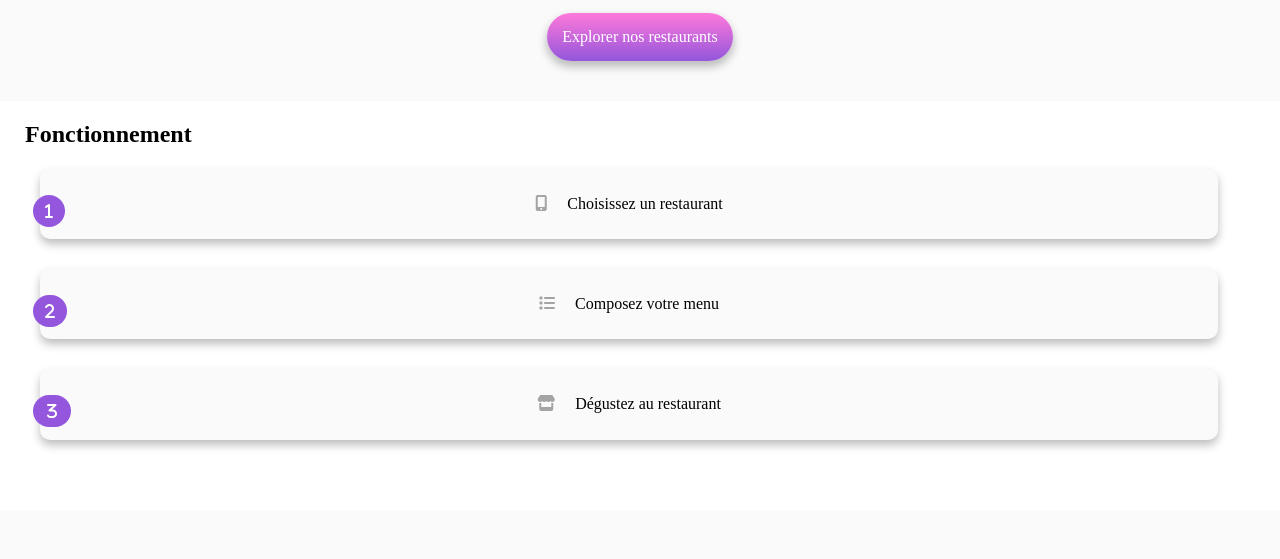
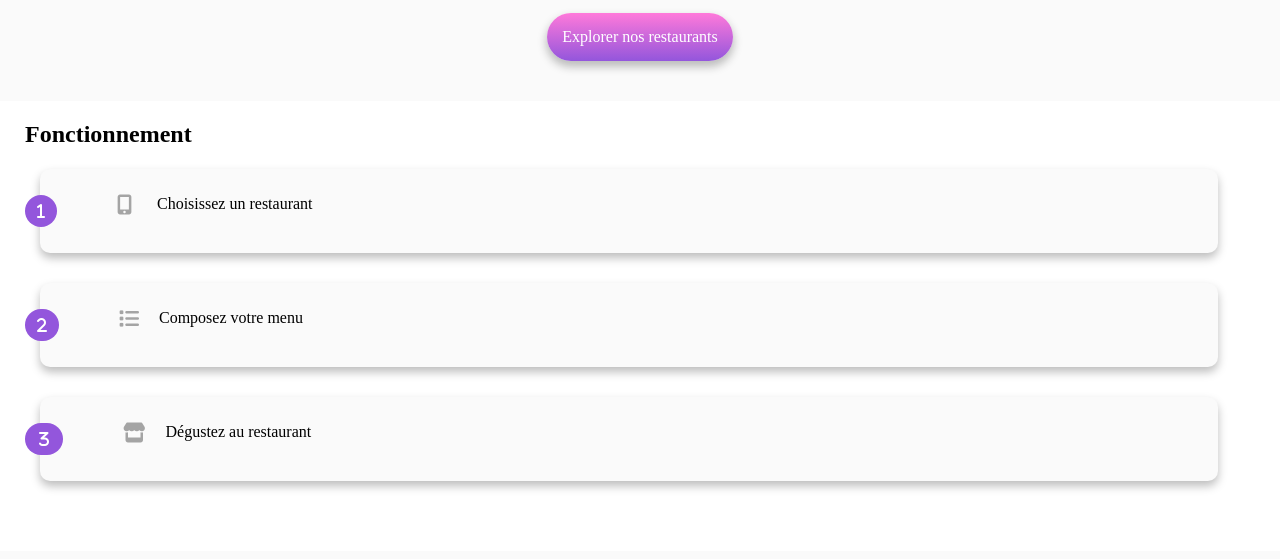
Before and after one commit to jola97/Projet_3_lala_joel, a website: page index.html in a window 1280 px wide. Shown: the part 236-795 px from the top of the page. Drawn offline with Linux system fonts and the light colour scheme.

Commit message:
modification accueil2

```diff
--- /dev/null
+++ b/sass/Layout/_header.scss
@@ -0,0 +1,7 @@
+.logo__heading{
+    border: 1px solid transparent;
+    text-align: center;
+    img{
+        width: 190px;
+    }
+}
--- a/sass/style.scss
+++ b/sass/style.scss
@@ -3,15 +3,9 @@
 @import "./Utils/mixins";
 @import "./Base/polices";
 @import "./Base/norme";
+@import "./Layout/header";
 @import "./Layout/footer";
 
-.logo__heading{
-    border: 1px solid transparent;
-    text-align: center;
-    img{
-        width: 190px;
-    }
-}
 
 main{
     text-align: center;
@@ -61,14 +55,18 @@
         padding: 8px 12px 8px 12px;
         background-color: $color-primary;
         color: #ffff;
-        position: absolute;
-        left: 33px;
-
+        position: relative;
+        margin-left: -16px;
     }
 
     &__ico{
         color: #A4A4A4;
         margin-right: 20px;
+        margin-left: 60px;
+        font-size: 20px;
+        &.fa-mobile-screen-button{
+            margin-right: 25px;
+        }
     }
 
     li {
@@ -77,7 +75,8 @@
         background-color: #fafafa;
         border-radius: 10px;
         margin-bottom: 30px;
-        padding: 25px 20px 25px 20px;
+        display: flex;
+        padding: 25px 20px 25px 0;
         width: 95%;
         box-shadow: 0px 5px 10px #bdbdbd;
         &:hover{
```
Also changed, not shown: public/css/style.css, 1 other file.
